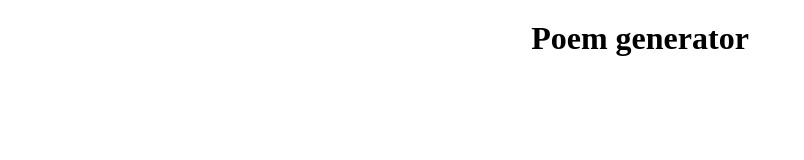
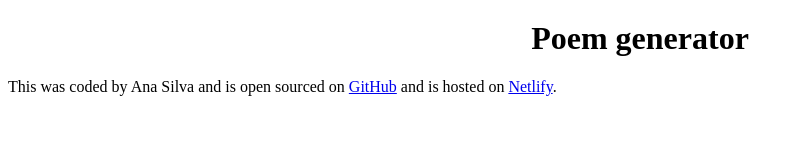
Before and after one commit to anasilva81/poem-generator, a plain HTML site: page index.html in a window 1280 px wide. Shown: the whole page, without its empty margins (0-804 px from the left). Drawn offline with Linux system fonts and the light colour scheme.

Commit message:
Add the footer

```diff
--- a/index.html
+++ b/index.html
@@ -9,6 +9,8 @@
 <body>
     <h1>  Poem generator</h1>
 
+    This was coded by Ana Silva and is open sourced on <a href="https://github.com/anasilva81/poem-generator" target="_blank" rel="noopener noreferrer">GitHub</a> and is hosted on <a href="https://poem-generator-projecto.netlify.app/" target="_blank" rel="noopener noreferrer">Netlify</a>.
+
     <script src="src/index.js"></script>
 </body>
 </html>
```
